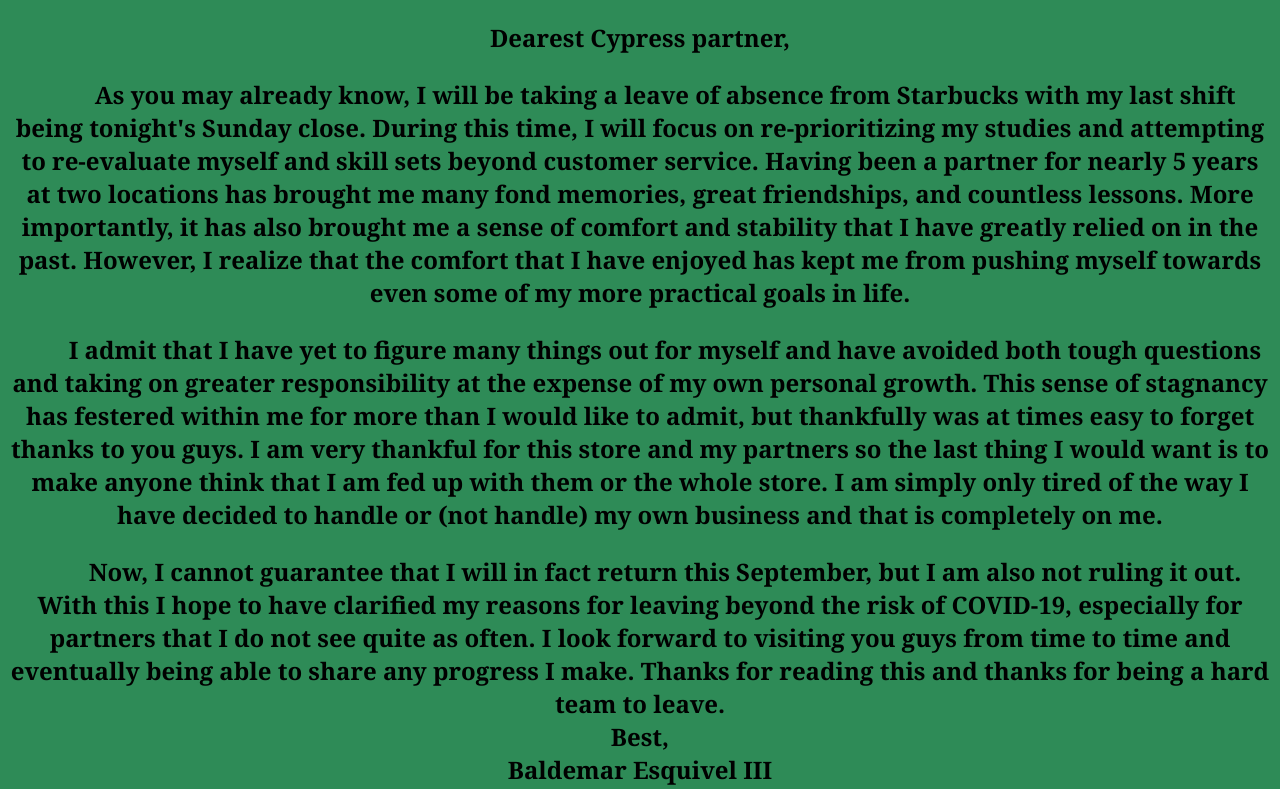
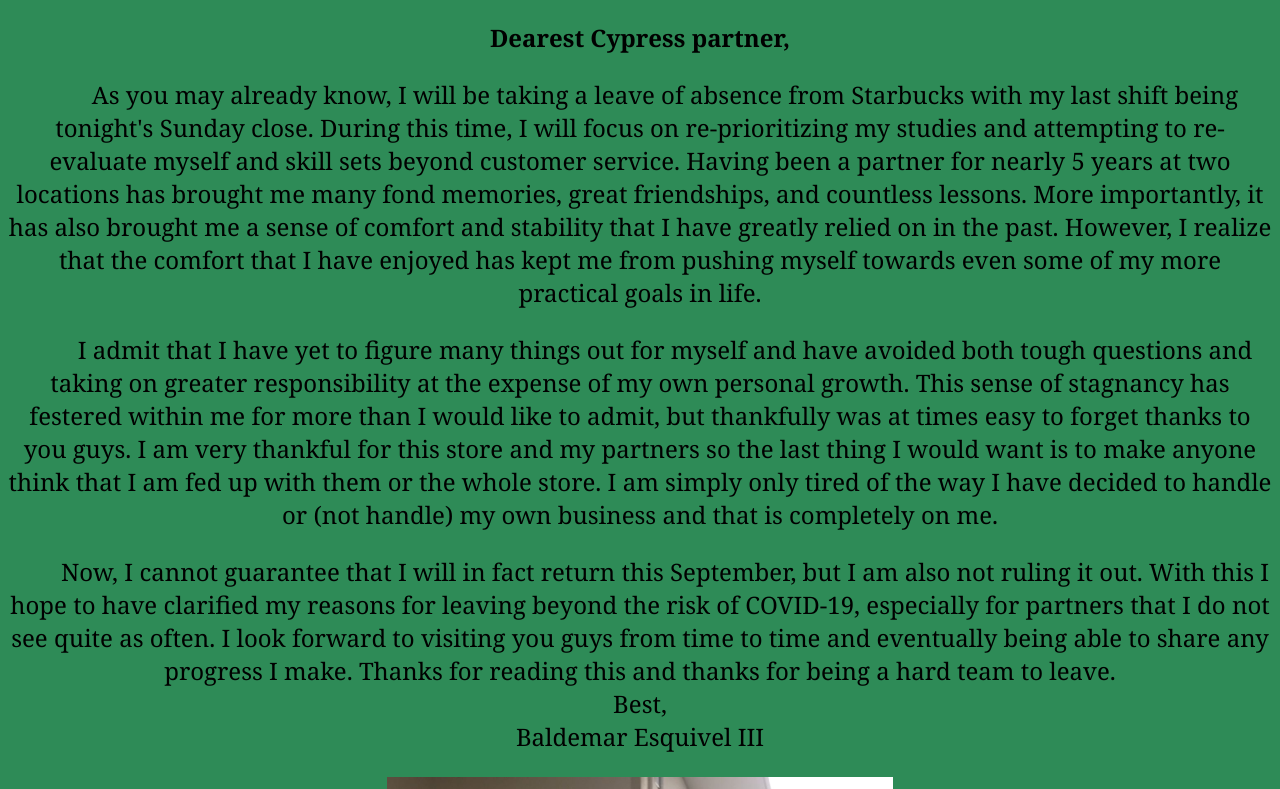
Before and after one commit to Baldemar-E/Balemar-says-Goodbye-, a plain HTML site: page index.html in a window 1280 px wide. Shown: the part 758-1547 px from the top of the page. Drawn offline with Linux system fonts and the light colour scheme.

Commit message:
Update index.html

```diff
--- a/index.html
+++ b/index.html
@@ -24,7 +24,7 @@ Play When in Rome - "I Promise" if you see this text.
 </audio>
 <h1 style="text-align:center;font-size:72px;font-family:georgia;">A Few Words Regarding My Leave of Abscence</h1>
 <img src="images/baldydoppio.jpg" alt="Baldy admires doppio espresso" width="30%" height="30%">
-<p><b>Dearest Cypress partner,
+<p><b>Dearest Cypress partner,</b>
   <div class="a">As you may already know, I will be taking a leave of absence from Starbucks with my last shift being tonight's Sunday close. During this time, I will focus on re-prioritizing my studies and attempting to re-evaluate myself and skill sets beyond customer service. Having been a partner for nearly 5 years at two locations has brought me many fond memories, great friendships, and countless lessons. More importantly, it has also brought me a sense of comfort and stability that I have greatly relied on in the past. However, I realize that the comfort that I have enjoyed has kept me from pushing myself towards even some of my more practical goals in life.
 </div>
 </p>
```
